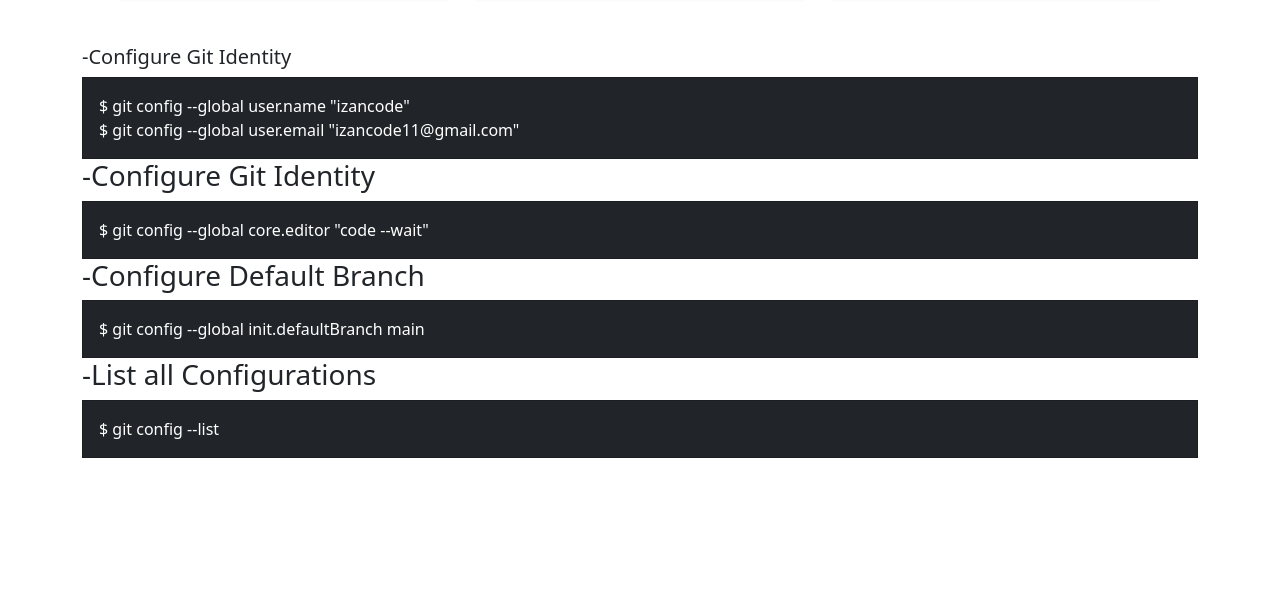
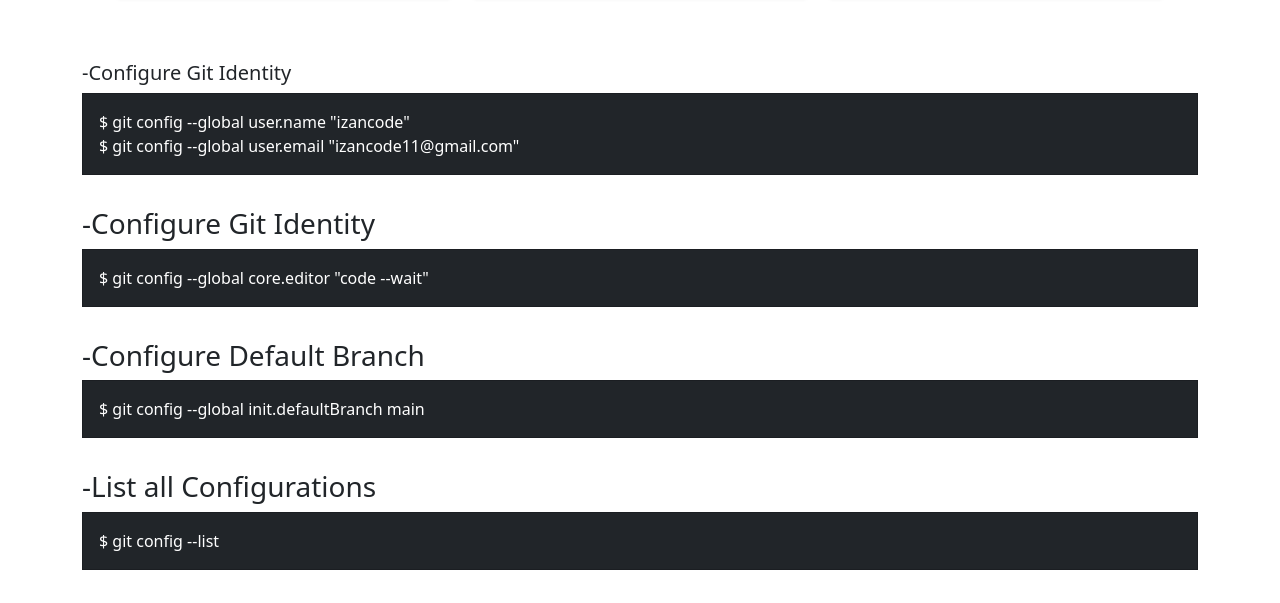
Before and after one commit to izancode/upgrad-course, a plain HTML site: page git-github/index.html in a window 1280 px wide. Shown: the part 197-800 px from the top of the page. Drawn offline with nearby package versions, Linux system fonts and the light colour scheme; a web font is replaced by a local one.

Commit message:
testing 20

```diff
--- a/git-github/index.html
+++ b/git-github/index.html
@@ -64,26 +64,26 @@
 
     <div class="container">
         <div class="row">
-            <div class="col-12">
+            <div class="col-12 my-3">
                 <h5>-Configure Git Identity</h5>
                 <div class="card bg-dark text-white p-3 rounded-0">
                     <p>$ git config --global user.name "izancode"</p>
                     <p>$ git config --global user.email "izancode11@gmail.com"</p>
                   </div>
             </div>
-            <div class="col-12">
+            <div class="col-12 my-3">
                 <h3>-Configure Git Identity</h3>
                 <div class="card bg-dark text-white p-3 rounded-0">
                     <p>$ git config --global core.editor "code --wait"</p>
                   </div>
             </div>
-            <div class="col-12">
+            <div class="col-12 my-3">
                 <h3>-Configure Default Branch</h3>
                 <div class="card bg-dark text-white p-3 rounded-0">
                     <p>$ git config --global init.defaultBranch main</p>
                   </div>
             </div>
-            <div class="col-12">
+            <div class="col-12 my-3">
                 <h3>-List all Configurations</h3>
                 <div class="card bg-dark text-white p-3 rounded-0">
                     <p>$ git config --list</p>
```
